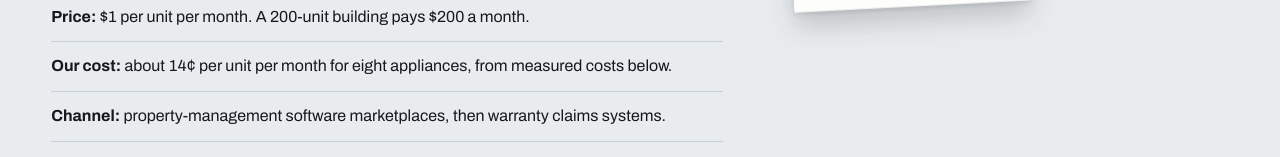
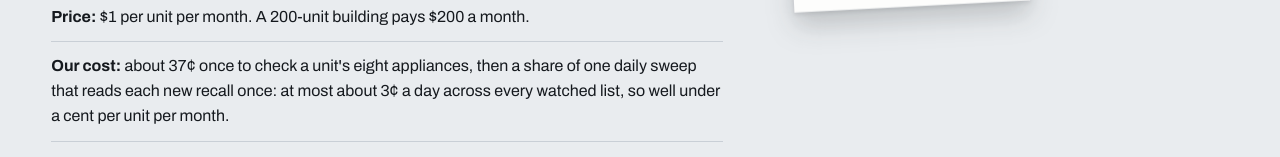
Before and after one commit to RohanGlitched/tagout, a Next.js app: page /business in a window 1280 px wide. Shown: the part 790-947 px from the top of the page. Built offline with nearby package versions, Linux system fonts and the light colour scheme; no server answers.

Commit message:
Business: cost per unit from the read-once sweep

```diff
--- a/app/business/page.tsx
+++ b/app/business/page.tsx
@@ -17,8 +17,6 @@ const tagout = summary.arms.find((a) => a.arm === "tagout")!;
 export default function Business() {
   const full = perItem("full");
   const lite = perItem("lite");
-  // A unit with eight appliances, checked once in full and then re-checked monthly on the lite tier.
-  const unitYear = 8 * full + 11 * 8 * lite;
   return (
     <>
       <Header />
@@ -46,7 +44,8 @@ export default function Business() {
                   <b>Price:</b> $1 per unit per month. A 200-unit building pays $200 a month.
                 </li>
                 <li>
-                  <b>Our cost:</b> about {money(unitYear / 12)} per unit per month for eight appliances, from measured costs below.
+                  <b>Our cost:</b> about {money(8 * full)} once to check a unit&apos;s eight appliances, then a share of one daily sweep that reads each new recall once: at most
+                  about 3¢ a day across every watched list, so well under a cent per unit per month.
                 </li>
                 <li>
                   <b>Channel:</b> property-management software marketplaces, then warranty claims systems.
```
